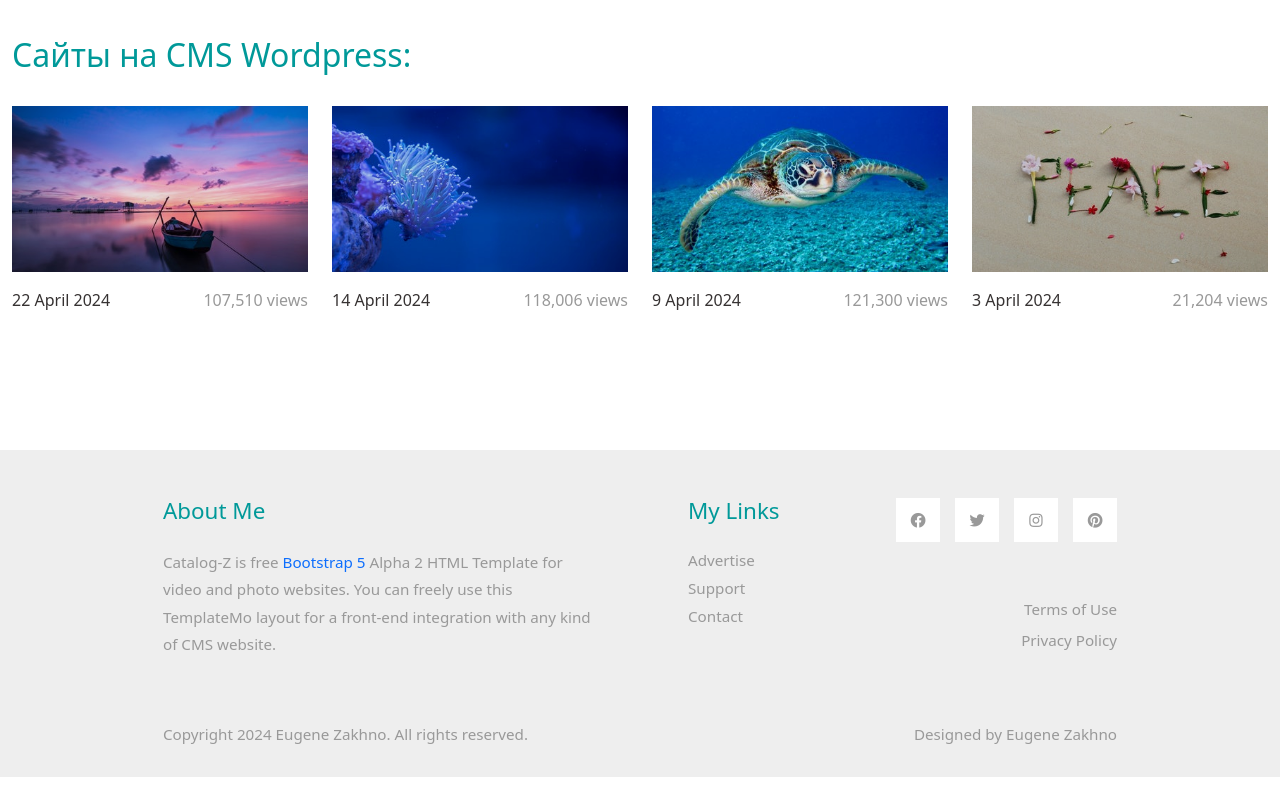
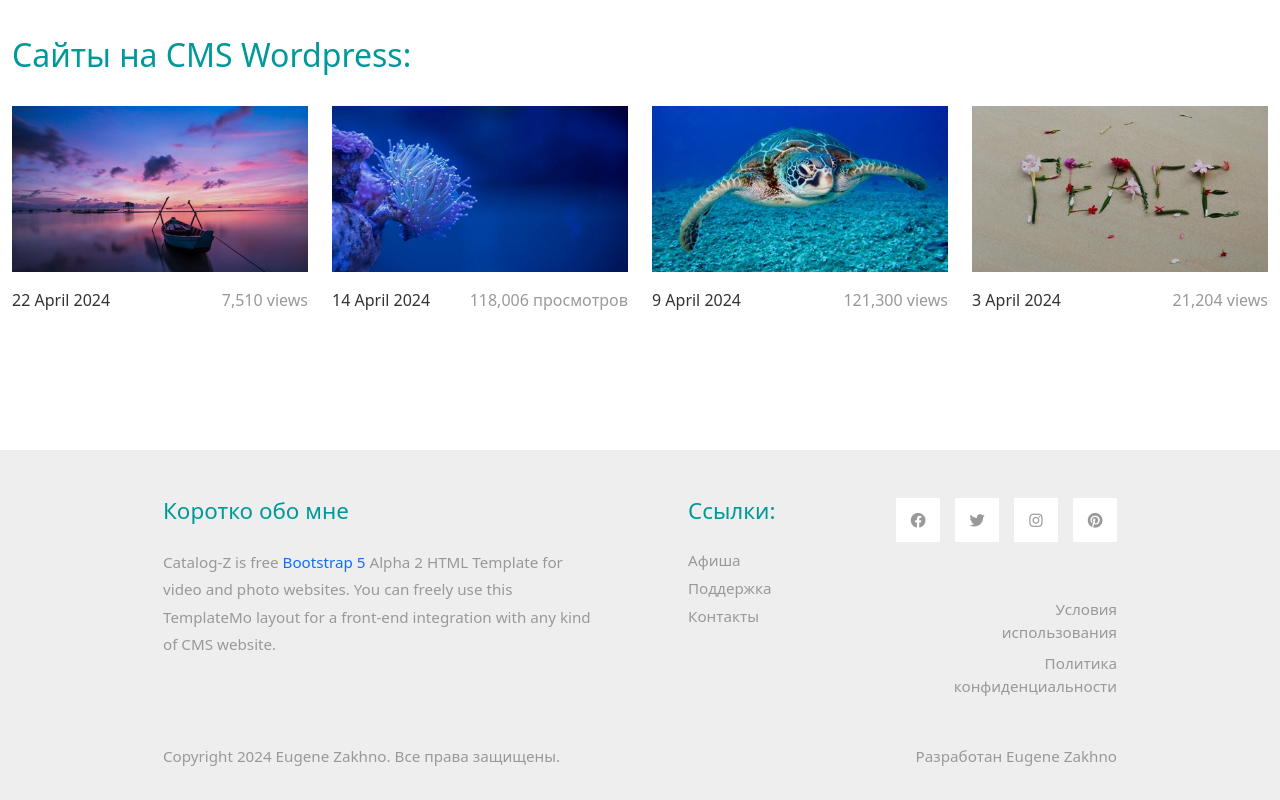
Before and after one commit to EugeneZakhno/portfolio, a plain HTML site: page index.html in a window 1280 px wide. Shown: the part 1293-2093 px from the top of the page. Before the commit the page ends 2070 px from the top, so only its background shows below. Drawn offline with Linux system fonts and the light colour scheme.

Commit message:
translate rus 08

```diff
--- a/css/templatemo-style.css
+++ b/css/templatemo-style.css
@@ -247,6 +247,11 @@ a.tm-text-primary:hover { color:#666666; }
 .nav-link-6.active,
 .nav-link-6:hover {
     border-color: #CC66CC;
+}
+
+.nav-link-7.active,
+.nav-link-7:hover {
+    border-color: #f6810b;
 }
 
 .tm-search-input {
--- a/index.html
+++ b/index.html
@@ -41,7 +41,10 @@
                     <a class="nav-link nav-link-5" href="bots.html">Боты</a>
                 </li>
                 <li class="nav-item">
-                    <a class="nav-link nav-link-6" href="contact.html">Контакты</a>
+                    <a class="nav-link nav-link-6" href="ai.html">ИИ</a>
+                </li>
+                <li class="nav-item">
+                    <a class="nav-link nav-link-7" href="contact.html">Контакты</a>
                 </li>
             </ul>
             </div>
@@ -245,7 +248,7 @@
                 </figure>
                 <div class="d-flex justify-content-between tm-text-gray">
                     <span class="tm-text-gray-light">22 April 2024</span>
-                    <span>107,510 views</span>
+                    <span>7,510 views</span>
                 </div>
             </div>
             <div class="col-xl-3 col-lg-4 col-md-6 col-sm-6 col-12 mb-5">
@@ -258,7 +261,7 @@
                 </figure>
                 <div class="d-flex justify-content-between tm-text-gray">
                     <span class="tm-text-gray-light">14 April 2024</span>
-                    <span>118,006 views</span>
+                    <span>118,006 просмотров</span>
                 </div>
             </div>
             <div class="col-xl-3 col-lg-4 col-md-6 col-sm-6 col-12 mb-5">
@@ -306,15 +309,15 @@
         <div class="container-fluid tm-container-small">
             <div class="row">
                 <div class="col-lg-6 col-md-12 col-12 px-5 mb-5">
-                    <h3 class="tm-text-primary mb-4 tm-footer-title">About Me</h3>
+                    <h3 class="tm-text-primary mb-4 tm-footer-title">Коротко обо мне</h3>
                     <p>Catalog-Z is free <a rel="sponsored" href="https://v5.getbootstrap.com/">Bootstrap 5</a> Alpha 2 HTML Template for video and photo websites. You can freely use this TemplateMo layout for a front-end integration with any kind of CMS website.</p>
                 </div>
                 <div class="col-lg-3 col-md-6 col-sm-6 col-12 px-5 mb-5">
-                    <h3 class="tm-text-primary mb-4 tm-footer-title">My Links</h3>
+                    <h3 class="tm-text-primary mb-4 tm-footer-title">Ссылки:</h3>
                     <ul class="tm-footer-links pl-0">
-                        <li><a href="#">Advertise</a></li>
-                        <li><a href="#">Support</a></li>
-                        <li><a href="#">Contact</a></li>
+                        <li><a href="#">Афиша</a></li>
+                        <li><a href="#">Поддержка</a></li>
+                        <li><a href="#">Контакты</a></li>
                     </ul>
                 </div>
                 <div class="col-lg-3 col-md-6 col-sm-6 col-12 px-5 mb-5">
@@ -324,16 +327,16 @@
                         <li class="mb-2"><a href="https://instagram.com"><i class="fab fa-instagram"></i></a></li>
                         <li class="mb-2"><a href="https://pinterest.com"><i class="fab fa-pinterest"></i></a></li>
                     </ul>
-                    <a href="#" class="tm-text-gray text-right d-block mb-2">Terms of Use</a>
-                    <a href="#" class="tm-text-gray text-right d-block">Privacy Policy</a>
+                    <a href="#" class="tm-text-gray text-right d-block mb-2">Условия использования</a>
+                    <a href="#" class="tm-text-gray text-right d-block">Политика конфиденциальности</a>
                 </div>
             </div>
             <div class="row">
                 <div class="col-lg-8 col-md-7 col-12 px-5 mb-3">
-                    Copyright 2024 Eugene Zakhno. All rights reserved.
+                    Copyright 2024 Eugene Zakhno. Все права защищены.
                 </div>
                 <div class="col-lg-4 col-md-5 col-12 px-5 text-right">
-                    Designed by <a href="https://eugenezakhno.github.io" class="tm-text-gray" rel="sponsored" target="_parent">Eugene Zakhno</a>
+                    Разработан <a href="https://eugenezakhno.github.io" class="tm-text-gray" rel="sponsored" target="_parent">Eugene Zakhno</a>
                 </div>
             </div>
         </div>
```
Also changed, not shown: 3d-sites.html (+13 -13 lines), img/img-17.jpg (added).
